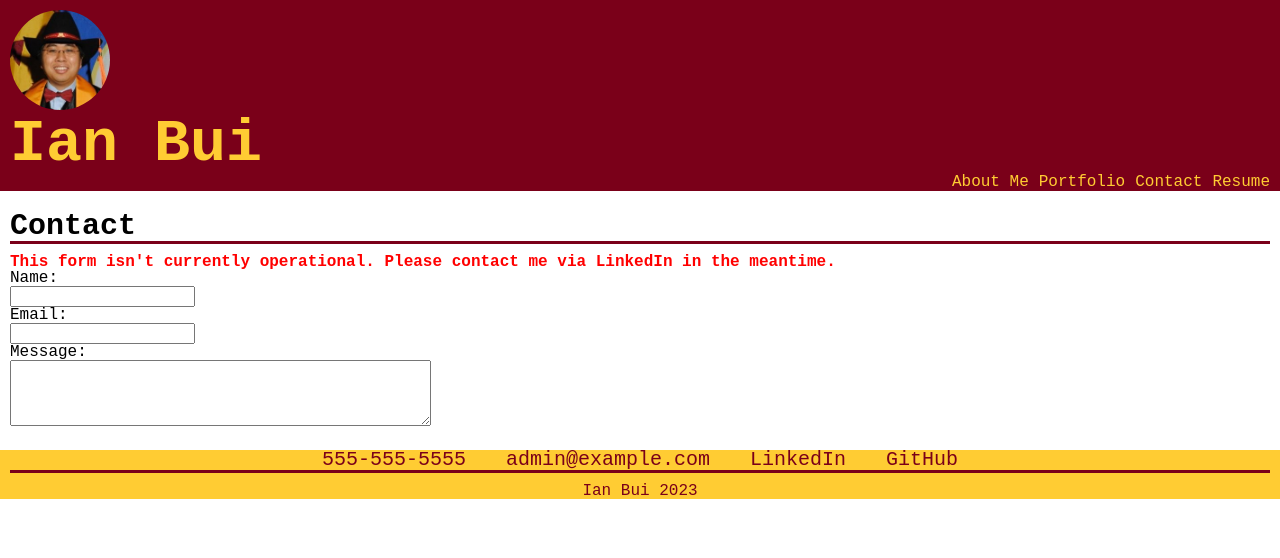
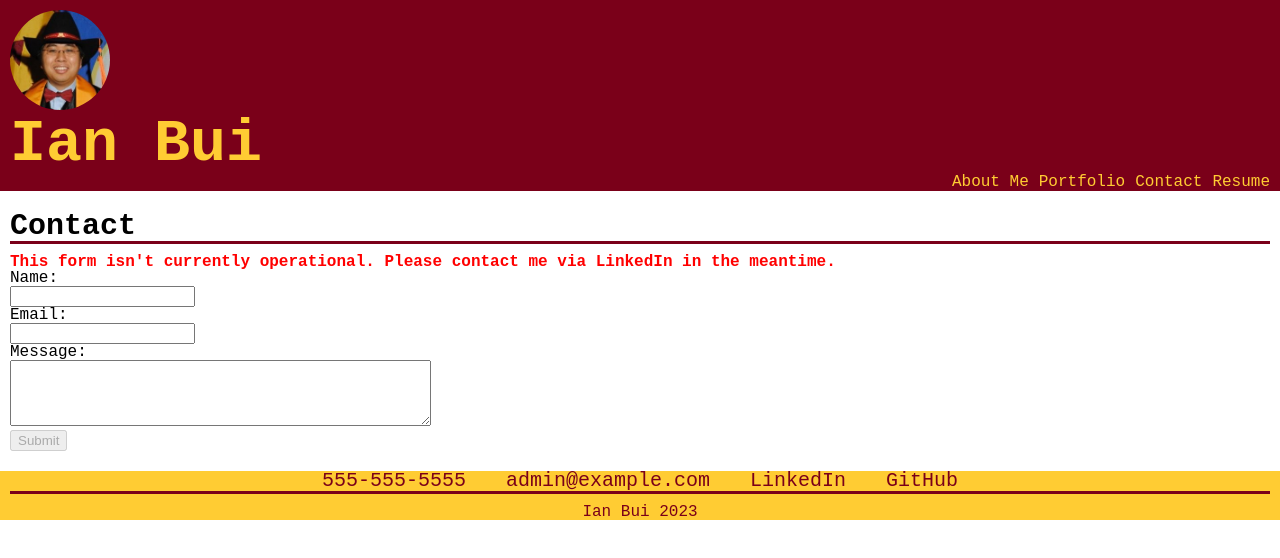
Before and after one commit to thinkbui/umn-edx-react-portfolio, a React (Create React App) app: page / in a window 1280 px wide. Both pictures are taken after a click on the link "Contact". Shown: the top 558 px of the page. Built offline with nearby package versions, Linux system fonts and the light colour scheme.

Commit message:
Added disabled submit button

```diff
--- a/src/components/Main/Contact.js
+++ b/src/components/Main/Contact.js
@@ -37,6 +37,11 @@ function Contact(props) {
     }
   }
 
+  function formSubmitHandler(event) {
+    event.preventDefault();
+    console.log("submit");
+  }
+
   return (
     <section id="contact">
       <div className="heading">
@@ -47,7 +52,7 @@ function Contact(props) {
           <div className="form_warn">
             This form isn't currently operational.  Please contact me via LinkedIn in the meantime.
           </div>
-          <form>
+          <form onSubmit={formSubmitHandler}>
             <div>
               <label>Name:</label>
             </div>
@@ -68,6 +73,9 @@ function Contact(props) {
             <div>
               <textarea id="form_message" name="message" rows="4" cols="50"></textarea>
             </div>
+            <div>
+              <input type="submit" value="Submit" disabled />
+            </div>
           </form>
         </div>
       </div>
```
